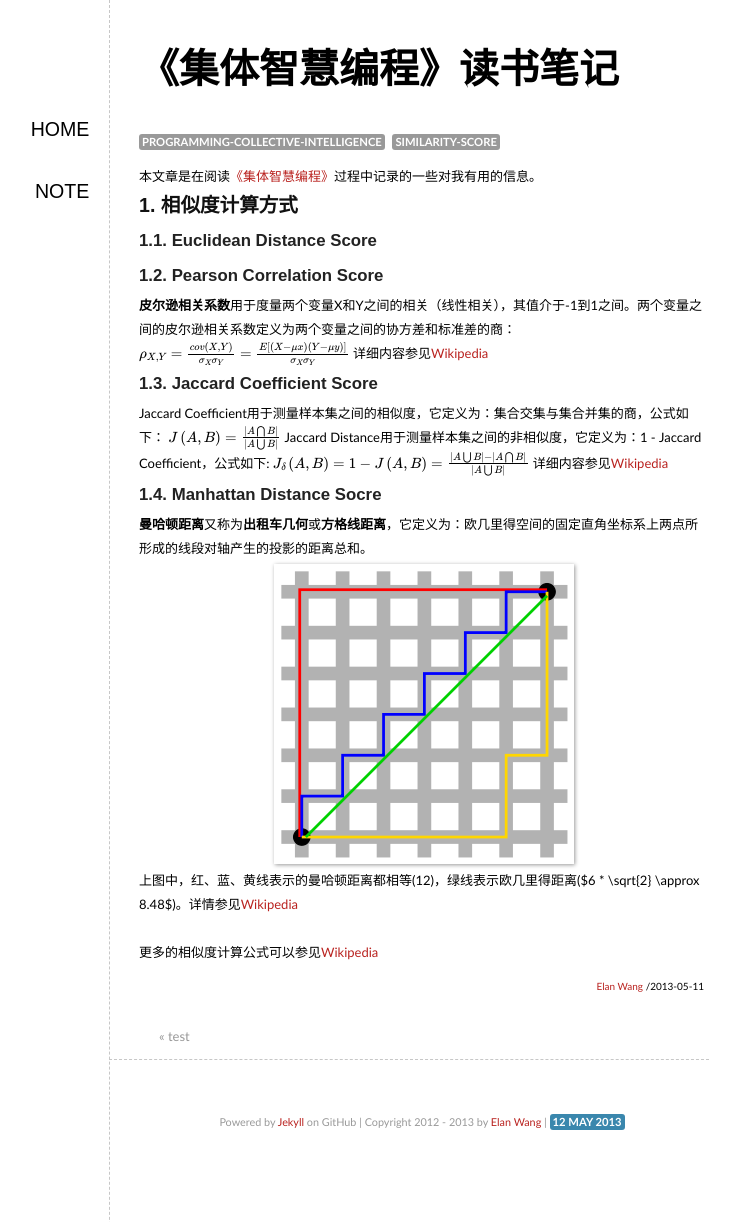
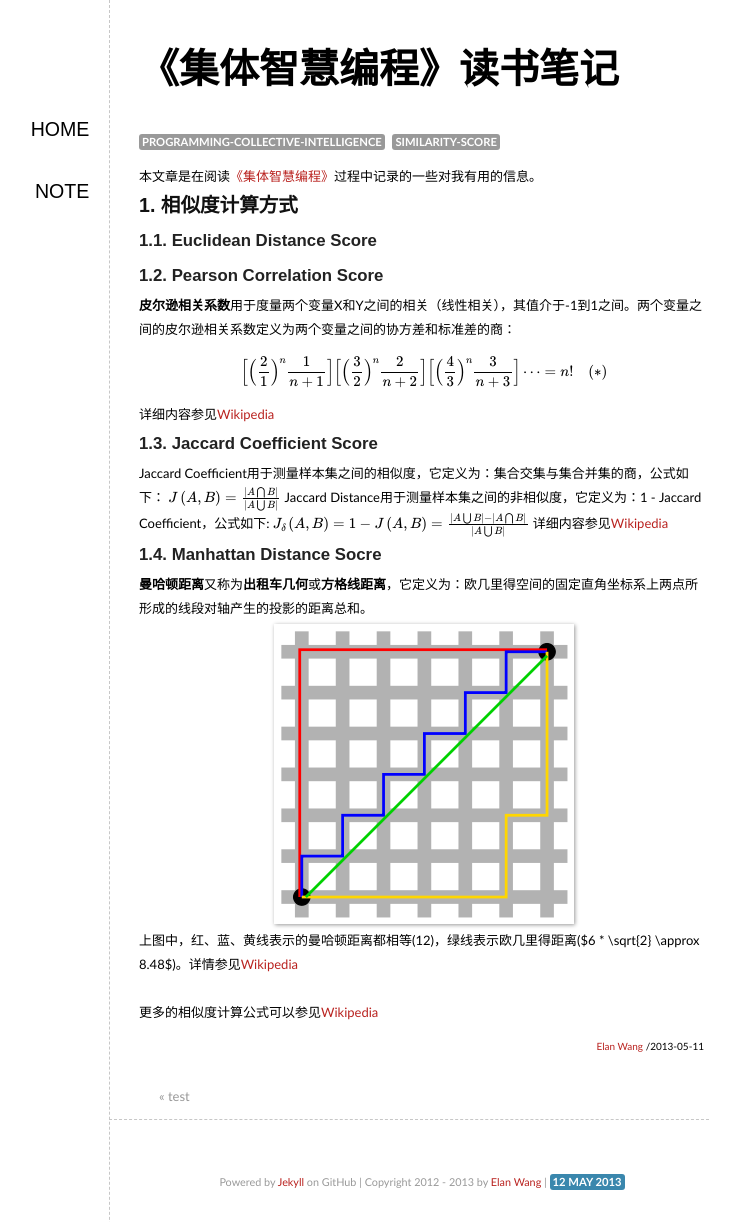
Before and after one commit to elan2wang/note, a Jekyll site: the page built from _posts/2013-05-11-programming-collective-intelligence-note.md, in a window 1280 px wide and 1222 px high. Shown: the whole window, without its empty margins (291-1031 px from the left). Built offline with Jekyll 4.4.1, drawn with Linux system fonts in a browser that asks for light colours; formulas are drawn with MathJax 3.

Commit message:
edit programming collective intelligence note

```diff
--- a/_posts/2013-05-11-programming-collective-intelligence-note.md
+++ b/_posts/2013-05-11-programming-collective-intelligence-note.md
@@ -10,11 +10,13 @@ categories: 机器学习 文本分析
 ###1.1. Euclidean Distance Score
 ###1.2. Pearson Correlation Score
 **皮尔逊相关系数**用于度量两个变量X和Y之间的相关（线性相关），其值介于-1到1之间。两个变量之间的皮尔逊相关系数定义为两个变量之间的协方差和标准差的商：
-$$
 \begin{equation}
-\rho_{X,Y} = \frac{cov \left( X,Y \right)}{\sigma_X \sigma_Y} = \frac{E[\left( X - \mu x \right)\left( Y - \mu y \right)]}{\sigma_X \sigma_Y}
+\label{euler-series}
+\Bigl[\Bigl(\frac{2}{1}\Bigr)^n\frac{1}{n+1}\Bigr]
+\Bigl[\Bigl(\frac{3}{2}\Bigr)^n\frac{2}{n+2}\Bigr]
+\Bigl[\Bigl(\frac{4}{3}\Bigr)^n\frac{3}{n+3}\Bigr] \cdots = n!
+\quad  (*)
 \end{equation}
-$$
 详细内容参见[Wikipedia](http://en.wikipedia.org/wiki/Pearson_product-moment_correlation_coefficient)
 ###1.3. Jaccard Coefficient Score
 Jaccard Coefficient用于测量样本集之间的相似度，它定义为：集合交集与集合并集的商，公式如下：
```
